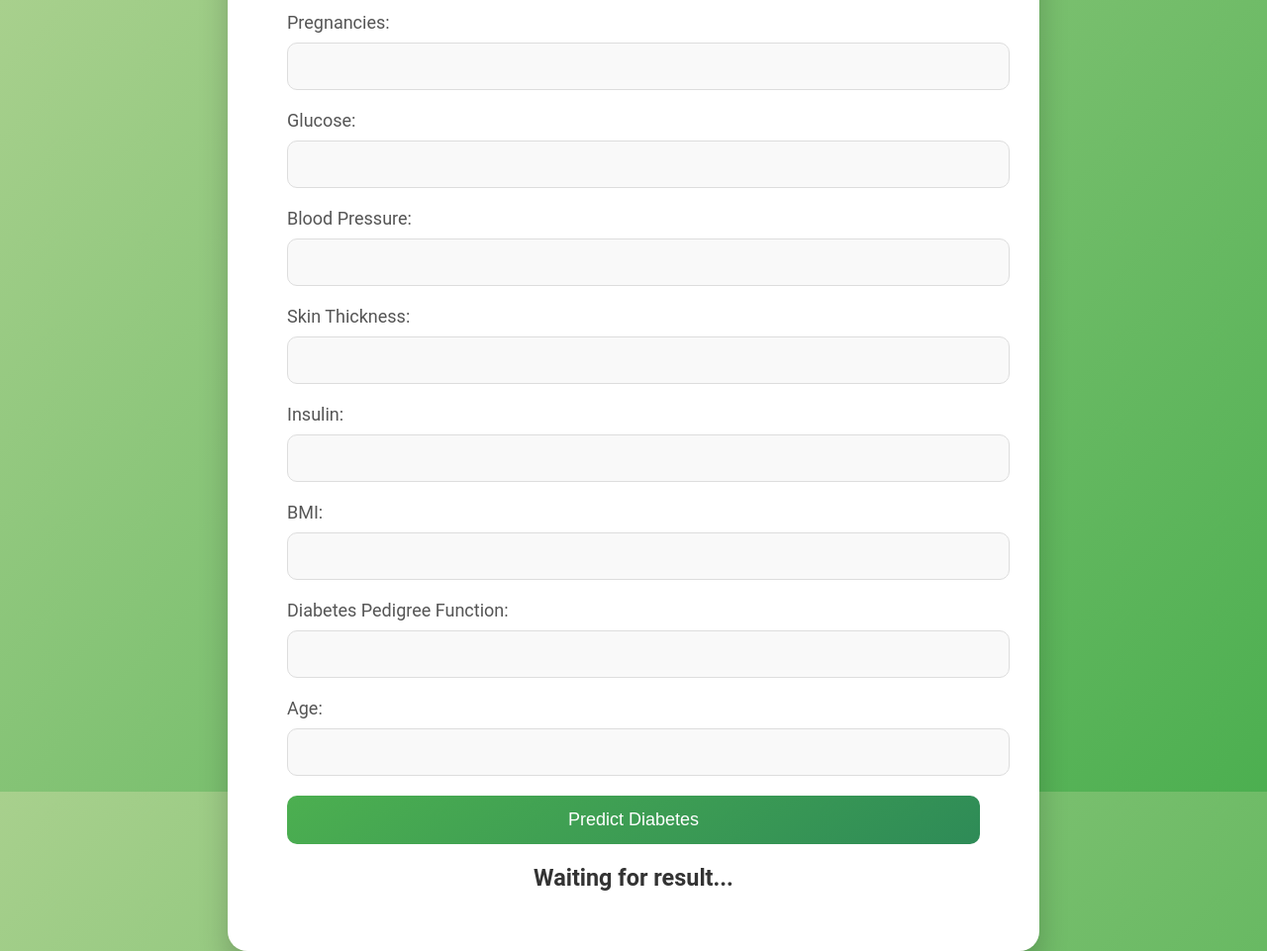
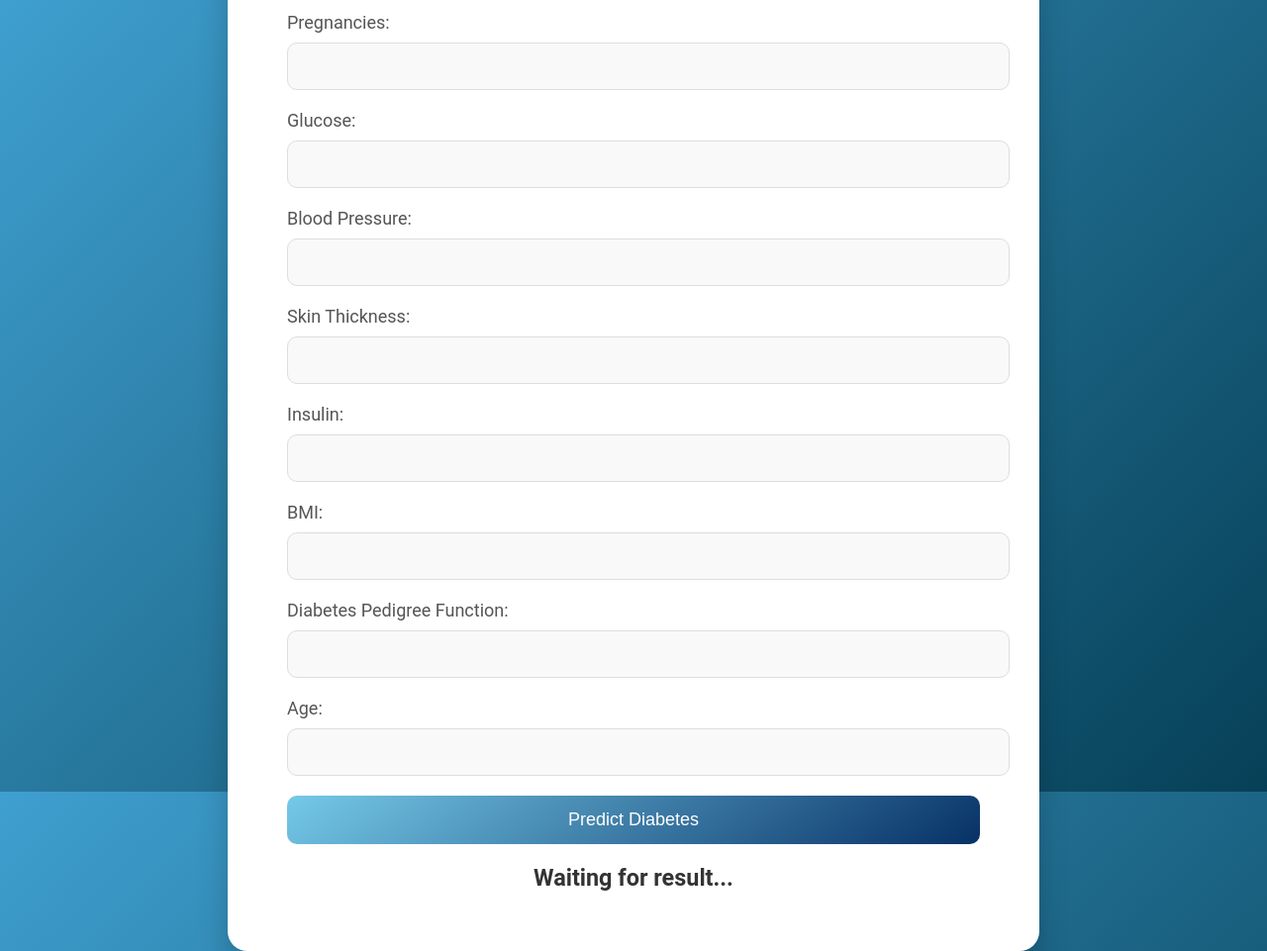
Before and after one commit to Sharmi-saga/ANN-Based-Diabetes-Prediction-Using-Neural-Networks, a Flask app: page / in a window 1280 px wide. Shown: the whole page at 99% size. Run offline with Flask 3, Linux system fonts and the light colour scheme.

Commit message:
modify the handling data

```diff
--- a/templates/index.html
+++ b/templates/index.html
@@ -7,7 +7,7 @@
     <style>
         body {
             font-family: 'Roboto', sans-serif;
-            background: linear-gradient(135deg, #a8d08d, #4caf50); /* Soft green gradient */
+            background: linear-gradient(135deg, #3f9fcf, #064057); /* Soft green gradient */
             margin: 0;
             padding: 0;
             display: flex;
@@ -29,7 +29,7 @@
         }
 
         .form-header {
-            background: linear-gradient(145deg, #4caf50, #2e8b57); /* Gradient background for the heading */
+            background: linear-gradient(145deg, #75c9e8, #073166); /* Gradient background for the heading */
             color: white;
             font-size: 36px;
             padding: 20px;
@@ -58,7 +58,7 @@
         }
 
         button {
-            background: linear-gradient(145deg, #4CAF50, #2e8b57); /* Attractive gradient */
+            background: linear-gradient(145deg, #75c9e8, #073166); /* Attractive gradient */
             color: white;
             font-size: 18px;
             padding: 14px;
```
